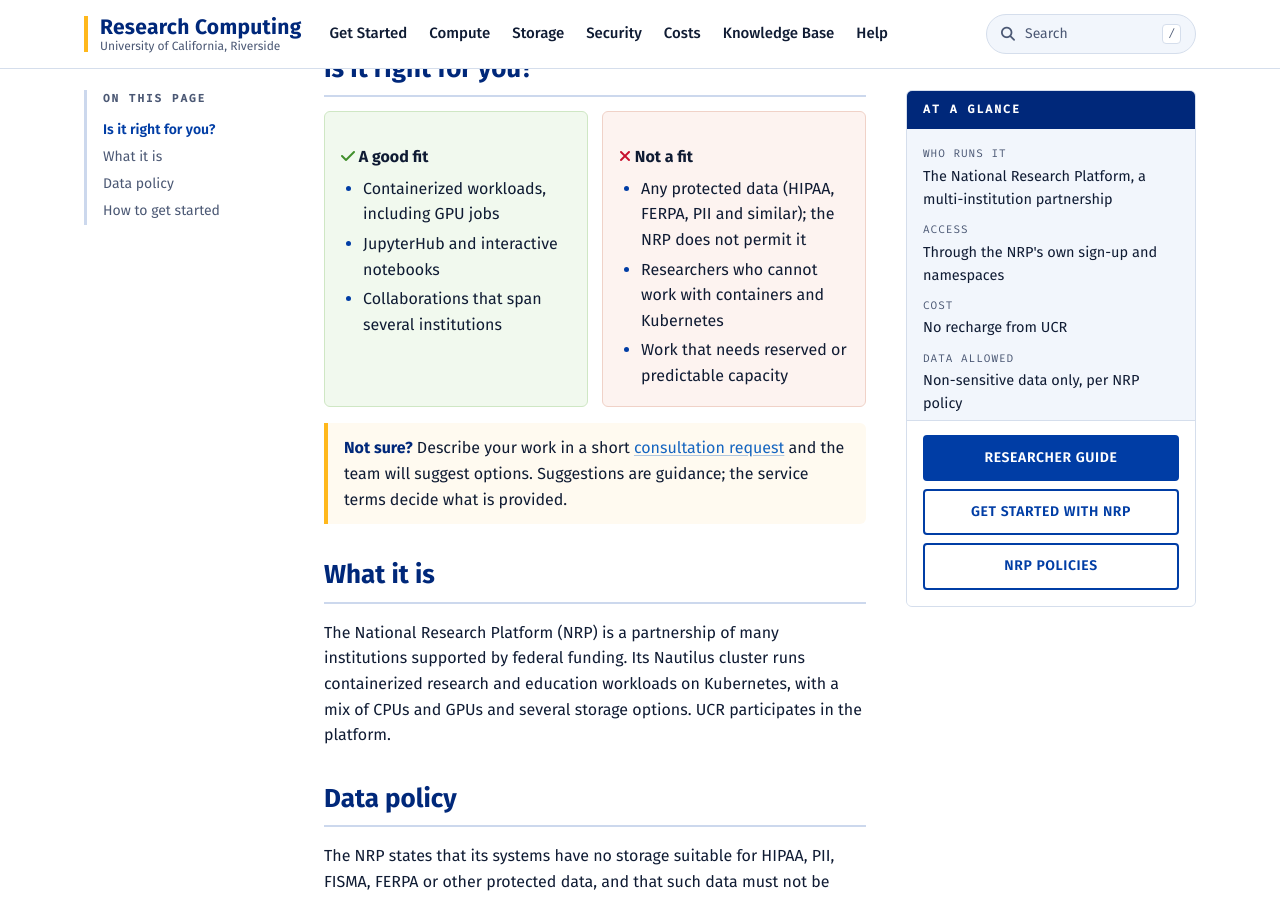
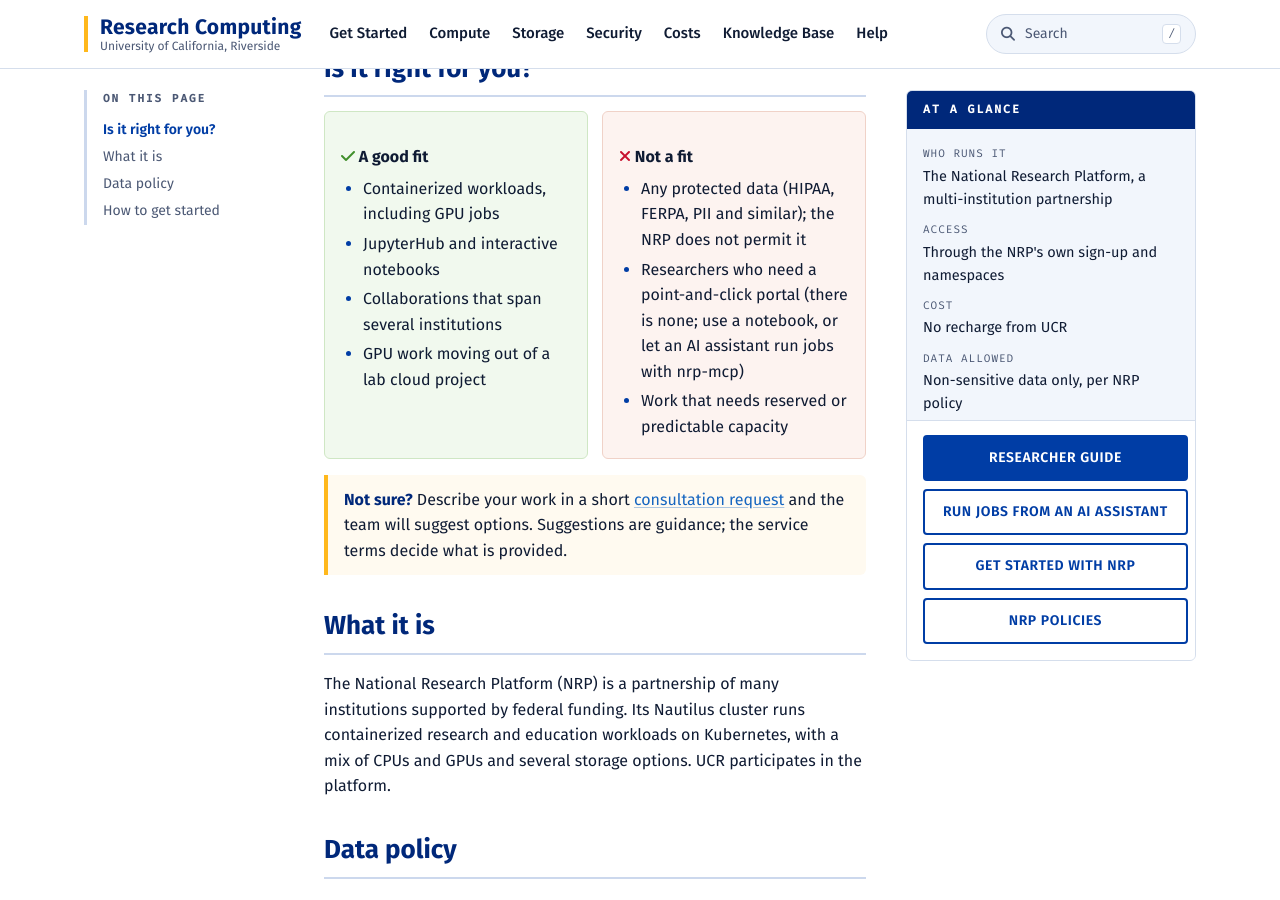
Before and after one commit to UCR-Research-Computing/rc-dev, a Jekyll site: the page built from _services/nautilus.md, in a window 1280 px wide and 900 px high, scrolled down 417 px. Built offline with Jekyll 4.4.1, drawn with Linux system fonts in a browser that asks for light colours; some web fonts are replaced.

Commit message:
docs: link nrp-mcp quick start (KB031) from Nautilus pages
- _services/nautilus.md: update fit, not_fit, and cta to link KB031
- _kb/kb031-nrp-mcp-quick-start.md: add series nautilus and series_order 9
- _kb/kb023-nautilus-researcher-guide.md: add callout pointing to KB031
- _kb/kb024-nautilus-getting-access.md: add callout pointing to KB031
- _kb/kb026-nautilus-batch-jobs-and-gpus.md: add callout pointing to KB031

```diff
--- a/_services/nautilus.md
+++ b/_services/nautilus.md
@@ -15,9 +15,10 @@
   - Containerized workloads, including GPU jobs
   - JupyterHub and interactive notebooks
   - Collaborations that span several institutions
+  - GPU work moving out of a lab cloud project
 not_fit:
   - Any protected data (HIPAA, FERPA, PII and similar); the NRP does not permit it
-  - Researchers who cannot work with containers and Kubernetes
+  - Researchers who need a point-and-click portal (there is none; use a notebook, or let an AI assistant run jobs with nrp-mcp)
   - Work that needs reserved or predictable capacity
 glance:
   - {k: "Who runs it", v: "The National Research Platform, a multi-institution partnership"}
@@ -26,6 +27,7 @@
   - {k: "Data allowed", v: "Non-sensitive data only, per NRP policy"}
 cta:
   - {label: "Researcher guide", url: "/kb/kb023-nautilus-researcher-guide/"}
+  - {label: "Run jobs from an AI assistant", url: "/kb/kb031-nrp-mcp-quick-start/"}
   - {label: "Get started with NRP", url: "https://nrp.ai/documentation/userdocs/start/getting-started/"}
   - {label: "NRP policies", url: "https://nrp.ai/documentation/userdocs/start/policies/"}
 ---
```
Also changed, not shown: _kb/kb023-nautilus-researcher-guide.md (+2 -0 lines), _kb/kb024-nautilus-getting-access.md (+2 -0 lines), _kb/kb026-nautilus-batch-jobs-and-gpus.md (+2 -0 lines), _kb/kb031-nrp-mcp-quick-start.md (+2 -0 lines).
